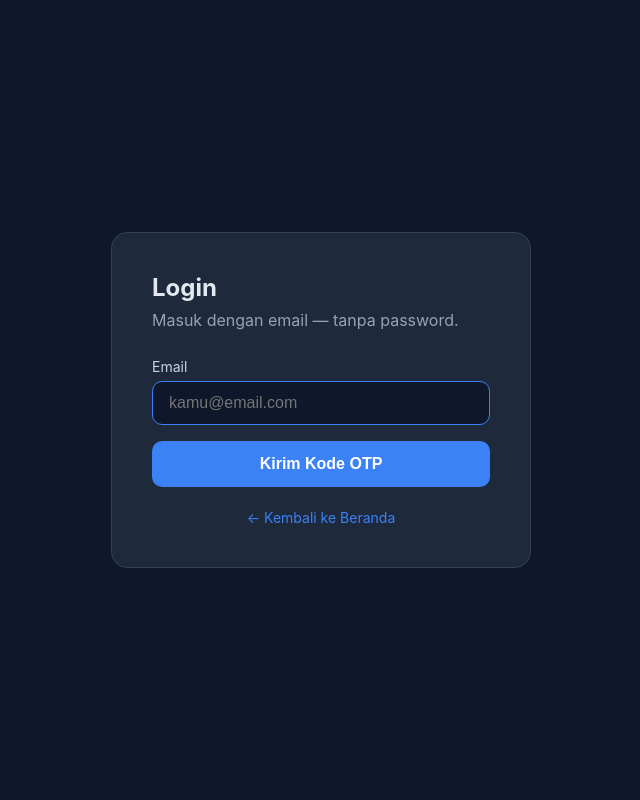
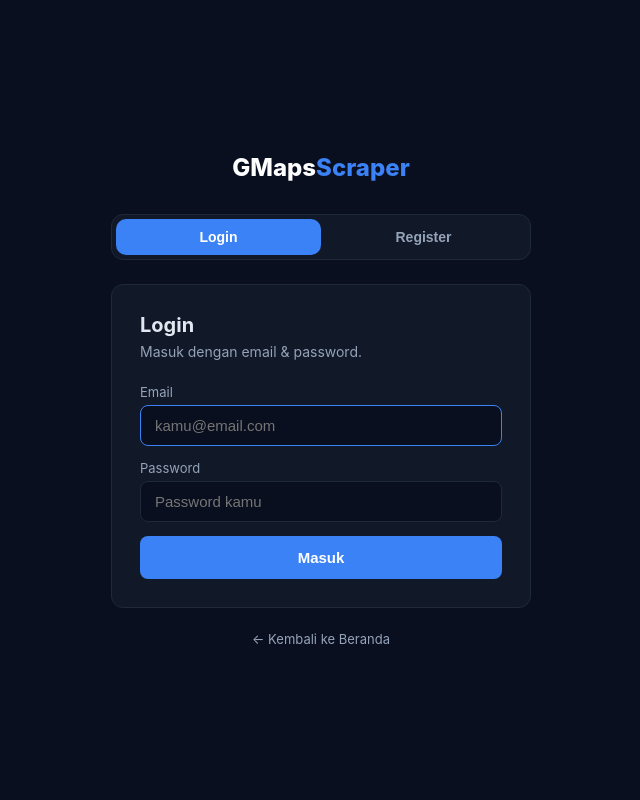
Before and after one commit to kustoro2026-oss/gmapsscraper, a Python web app: template server/templates/login.html in a window 1280 px wide. Shown: the whole page, without its empty margins (319-959 px from the left). Run offline with Jinja, Linux system fonts and the light colour scheme; the template is opened without the code that fills it, so the values that code supplies are empty.

Commit message:
feat: email+password auth replacing OTP — register & login forms with pbkdf2 hashing

```diff
--- a/server/models.py
+++ b/server/models.py
@@ -44,6 +44,7 @@ class User(Base):
     id = Column(UUID(as_uuid=True), primary_key=True, default=uuid.uuid4)
     email = Column(String(255), unique=True, nullable=False, index=True)
     name = Column(String(255), nullable=True)
+    password_hash = Column(String(255), nullable=True)  # pbkdf2_hmac hash
     role = Column(SAEnum(UserRole), default=UserRole.user, nullable=False)
     is_banned = Column(Boolean, default=False, server_default=text('false'), nullable=False)
     banned_reason = Column(Text, nullable=True)
--- a/server/templates/login.html
+++ b/server/templates/login.html
@@ -3,117 +3,155 @@
 <head>
     <meta charset="UTF-8">
     <meta name="viewport" content="width=device-width, initial-scale=1.0">
-    <title>Login — GMaps Scraper</title>
+    <title>Login / Register — GMaps Scraper</title>
     <style>
-        * { box-sizing: border-box; margin: 0; padding: 0; }
-        body { font-family: -apple-system, BlinkMacSystemFont, 'Segoe UI', Roboto, sans-serif; background: #0f172a; color: #e2e8f0; display: flex; justify-content: center; align-items: center; min-height: 100vh; }
-        .card { background: #1e293b; border-radius: 16px; padding: 40px; width: 100%; max-width: 420px; border: 1px solid #334155; }
-        h1 { font-size: 24px; margin-bottom: 8px; }
-        p { color: #94a3b8; margin-bottom: 28px; }
-        label { display: block; font-size: 14px; margin-bottom: 6px; color: #cbd5e1; }
-        input[type="email"], input[type="text"] { width: 100%; padding: 12px 16px; border-radius: 10px; border: 1px solid #334155; background: #0f172a; color: #e2e8f0; font-size: 16px; margin-bottom: 16px; }
-        input:focus { outline: none; border-color: #3b82f6; }
-        button { width: 100%; padding: 14px; border-radius: 10px; border: none; background: #3b82f6; color: white; font-size: 16px; font-weight: 600; cursor: pointer; transition: background 0.2s; }
-        button:hover { background: #2563eb; }
-        button:disabled { background: #475569; cursor: not-allowed; }
-        .error { color: #ef4444; font-size: 14px; margin-top: 12px; }
-        .success { color: #22c55e; font-size: 14px; margin-top: 12px; }
-        .hidden { display: none; }
-        .otp-group { display: flex; gap: 8px; }
-        .otp-group input { width: 48px; text-align: center; font-size: 24px; padding: 12px 0; }
-        .back-link { margin-top: 20px; text-align: center; }
-        .back-link a { color: #3b82f6; text-decoration: none; font-size: 14px; }
+        :root { --bg:#0a0f1f; --bg2:#111827; --border:#1e293b; --txt:#e2e8f0; --dim:#94a3b8; --blue:#3b82f6; --red:#ef4444; --green:#22c55e; --r:12px; }
+        * { box-sizing:border-box; margin:0; padding:0; }
+        body { font-family:-apple-system,BlinkMacSystemFont,'Segoe UI',Roboto,sans-serif; background:var(--bg); color:var(--txt); display:flex; justify-content:center; align-items:center; min-height:100vh; padding:20px; }
+        .container { width:100%; max-width:420px; }
+        .logo { text-align:center; margin-bottom:32px; }
+        .logo a { font-size:24px; font-weight:800; color:white; text-decoration:none; }
+        .logo a span { color:var(--blue); }
+        .tabs { display:flex; background:var(--bg2); border-radius:var(--r); padding:4px; margin-bottom:24px; border:1px solid var(--border); }
+        .tab { flex:1; padding:10px; text-align:center; border-radius:10px; cursor:pointer; font-size:14px; font-weight:600; color:var(--dim); border:none; background:none; transition:all 0.2s; }
+        .tab.active { background:var(--blue); color:white; }
+        .card { background:var(--bg2); border:1px solid var(--border); border-radius:var(--r); padding:28px; }
+        .card h2 { font-size:20px; margin-bottom:6px; }
+        .card .sub { color:var(--dim); font-size:14px; margin-bottom:24px; }
+        label { display:block; font-size:13px; color:var(--dim); margin-bottom:5px; }
+        input { width:100%; padding:11px 14px; border-radius:8px; border:1px solid var(--border); background:var(--bg); color:var(--txt); font-size:15px; margin-bottom:14px; }
+        input:focus { outline:none; border-color:var(--blue); }
+        .btn { width:100%; padding:13px; border-radius:8px; border:none; font-size:15px; font-weight:600; cursor:pointer; transition:all 0.15s; }
+        .btn-blue { background:var(--blue); color:white; }
+        .btn-blue:hover { background:#2563eb; }
+        .btn-blue:disabled { background:#475569; cursor:not-allowed; }
+        .msg { font-size:13px; margin-top:12px; text-align:center; }
+        .msg-err { color:var(--red); }
+        .msg-ok { color:var(--green); }
+        .hidden { display:none; }
+        .back { text-align:center; margin-top:20px; }
+        .back a { color:var(--dim); text-decoration:none; font-size:13px; }
+        .back a:hover { color:white; }
+        .hint { font-size:12px; color:var(--dim); margin-top:-8px; margin-bottom:14px; }
     </style>
 </head>
 <body>
-<div class="card">
-    <h1>Login</h1>
-    <p>Masuk dengan email — tanpa password.</p>
-    <form id="email-form">
-        <label>Email</label>
-        <input type="email" id="email" placeholder="kamu@email.com" required autofocus>
-        <button type="submit" id="send-btn">Kirim Kode OTP</button>
-    </form>
-    <form id="otp-form" class="hidden">
-        <label>Kode OTP (6 digit)</label>
-        <input type="text" id="otp" placeholder="123456" maxlength="6" inputmode="numeric" autocomplete="one-time-code">
-        <button type="submit" id="verify-btn">Verifikasi & Masuk</button>
-    </form>
-    <div id="message"></div>
-    <div class="back-link"><a href="/">← Kembali ke Beranda</a></div>
+<div class="container">
+    <div class="logo">
+        <a href="/">GMaps<span>Scraper</span></a>
+    </div>
+
+    <div class="tabs">
+        <button class="tab active" onclick="showForm('login')">Login</button>
+        <button class="tab" onclick="showForm('register')">Register</button>
+    </div>
+
+    <!-- Login Form -->
+    <div class="card" id="form-login">
+        <h2>Login</h2>
+        <p class="sub">Masuk dengan email & password.</p>
+        <form onsubmit="doLogin(event)">
+            <label>Email</label>
+            <input type="email" id="login-email" placeholder="kamu@email.com" required autofocus>
+            <label>Password</label>
+            <input type="password" id="login-password" placeholder="Password kamu" required>
+            <button type="submit" class="btn btn-blue" id="login-btn">Masuk</button>
+        </form>
+        <div id="login-msg" class="msg hidden"></div>
+    </div>
+
+    <!-- Register Form -->
+    <div class="card hidden" id="form-register">
+        <h2>Register</h2>
+        <p class="sub">Buat akun baru. Gratis 10x scraping.</p>
+        <form onsubmit="doRegister(event)">
+            <label>Nama</label>
+            <input type="text" id="reg-name" placeholder="Nama kamu" required>
+            <label>Email</label>
+            <input type="email" id="reg-email" placeholder="kamu@email.com" required>
+            <label>Password</label>
+            <input type="password" id="reg-password" placeholder="Minimal 6 karakter" required minlength="6">
+            <p class="hint">Minimal 6 karakter. Gunakan kombinasi huruf & angka.</p>
+            <button type="submit" class="btn btn-blue" id="reg-btn">Daftar Sekarang</button>
+        </form>
+        <div id="reg-msg" class="msg hidden"></div>
+    </div>
+
+    <div class="back"><a href="/">← Kembali ke Beranda</a></div>
 </div>
 
 <script>
-const emailForm = document.getElementById("email-form");
-const otpForm = document.getElementById("otp-form");
-const msgDiv = document.getElementById("message");
+function showForm(type) {
+    document.querySelectorAll(".tab").forEach(t => t.classList.remove("active"));
+    document.getElementById("form-login").classList.add("hidden");
+    document.getElementById("form-register").classList.add("hidden");
+    document.getElementById("form-" + type).classList.remove("hidden");
+    if (type === "login") document.querySelectorAll(".tab")[0].classList.add("active");
+    else document.querySelectorAll(".tab")[1].classList.add("active");
+    document.getElementById("login-msg").classList.add("hidden");
+    document.getElementById("reg-msg").classList.add("hidden");
+}
 
-emailForm.addEventListener("submit", async (e) => {
+function setMsg(id, text, type) {
+    const el = document.getElementById(id);
+    el.textContent = text;
+    el.className = "msg msg-" + type;
+    el.classList.remove("hidden");
+}
+
+async function doLogin(e) {
     e.preventDefault();
-    const email = document.getElementById("email").value.trim();
-    if (!email) return;
-    msgDiv.textContent = "";
-    msgDiv.className = "";
-
-    const btn = document.getElementById("send-btn");
-    btn.disabled = true;
-    btn.textContent = "Mengirim...";
-
+    const btn = document.getElementById("login-btn");
+    btn.disabled = true; btn.textContent = "Masuk...";
+    setMsg("login-msg", "", "ok");
     try {
         const fd = new FormData();
-        fd.append("email", email);
-        const resp = await fetch("/api/auth/send-otp", { method: "POST", body: fd });
-        const data = await resp.json();
-        if (data.success) {
-            msgDiv.className = "success";
-            msgDiv.textContent = "OTP dikirim! Cek email kamu.";
-            emailForm.classList.add("hidden");
-            otpForm.classList.remove("hidden");
-            document.getElementById("otp").focus();
-        } else {
-            msgDiv.className = "error";
-            msgDiv.textContent = data.detail || "Gagal mengirim OTP";
-        }
-    } catch (err) {
-        msgDiv.className = "error";
-        msgDiv.textContent = "Gagal koneksi: " + err.message;
-    }
-    btn.disabled = false;
-    btn.textContent = "Kirim Kode OTP";
-});
-
-otpForm.addEventListener("submit", async (e) => {
-    e.preventDefault();
-    const email = document.getElementById("email").value.trim();
-    const otp = document.getElementById("otp").value.trim();
-    if (otp.length !== 6) return;
-
-    const btn = document.getElementById("verify-btn");
-    btn.disabled = true;
-    btn.textContent = "Memverifikasi...";
-
-    try {
-        const fd = new FormData();
-        fd.append("email", email);
-        fd.append("otp", otp);
-        const resp = await fetch("/api/auth/verify", { method: "POST", body: fd });
+        fd.append("email", document.getElementById("login-email").value.trim());
+        fd.append("password", document.getElementById("login-password").value);
+        const resp = await fetch("/api/auth/login", { method:"POST", body:fd });
         const data = await resp.json();
         if (data.success) {
             localStorage.setItem("token", data.token);
             localStorage.setItem("user", JSON.stringify(data.user));
-            localStorage.setItem("api_key", data.api_key);
+            if (data.api_key) localStorage.setItem("api_key", data.api_key);
             window.location.href = "/dashboard";
         } else {
-            msgDiv.className = "error";
-            msgDiv.textContent = data.detail || "OTP tidak valid";
+            setMsg("login-msg", data.detail || "Login gagal", "err");
         }
     } catch (err) {
-        msgDiv.className = "error";
-        msgDiv.textContent = "Gagal koneksi: " + err.message;
+        setMsg("login-msg", "Gagal koneksi: " + err.message, "err");
     }
-    btn.disabled = false;
-    btn.textContent = "Verifikasi & Masuk";
-});
+    btn.disabled = false; btn.textContent = "Masuk";
+}
+
+async function doRegister(e) {
+    e.preventDefault();
+    const btn = document.getElementById("reg-btn");
+    btn.disabled = true; btn.textContent = "Mendaftar...";
+    setMsg("reg-msg", "", "ok");
+    try {
+        const pw = document.getElementById("reg-password").value;
+        if (pw.length < 6) { setMsg("reg-msg", "Password minimal 6 karakter", "err"); btn.disabled=false; btn.textContent="Daftar Sekarang"; return; }
+        const fd = new FormData();
+        fd.append("name", document.getElementById("reg-name").value.trim());
+        fd.append("email", document.getElementById("reg-email").value.trim());
+        fd.append("password", pw);
+        const resp = await fetch("/api/auth/register", { method:"POST", body:fd });
+        const data = await resp.json();
+        if (data.success) {
+            setMsg("reg-msg", data.message, "ok");
+            localStorage.setItem("token", data.token);
+            localStorage.setItem("user", JSON.stringify(data.user));
+            localStorage.setItem("api_key", data.api_key);
+            setTimeout(() => { window.location.href = "/dashboard"; }, 800);
+        } else {
+            setMsg("reg-msg", data.detail || "Registrasi gagal", "err");
+        }
+    } catch (err) {
+        setMsg("reg-msg", "Gagal koneksi: " + err.message, "err");
+    }
+    btn.disabled = false; btn.textContent = "Daftar Sekarang";
+}
 </script>
 </body>
 </html>
```
Also changed, not shown: server/app.py (+103 -47 lines), server/auth.py (+26 -39 lines), server/emailer.py (+0 -21 lines).
